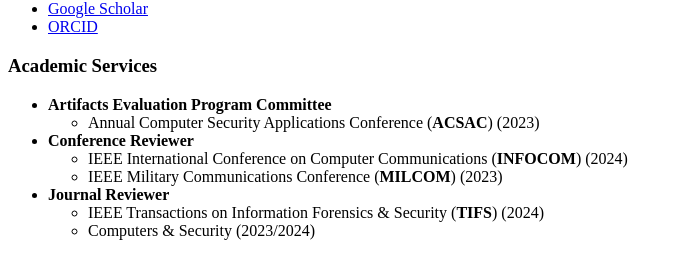
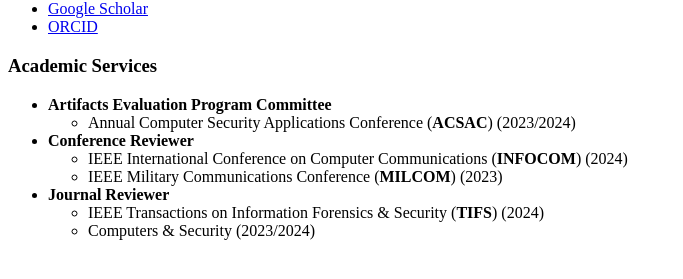
Before and after one commit to YunlongXing/yunlongxing.github.io, a Jekyll site: the page built from _pages/includes/others.md, in a window 1280 px wide. Shown: the part 617-896 px from the top of the page, without its empty margins (0-683 px from the left). Built offline with Jekyll 4.4.1, drawn with Linux system fonts in a browser that asks for light colours; our own code applies the rules of GitHub Pages for plain Markdown files.

Commit message:
Update others.md

```diff
--- a/_pages/includes/others.md
+++ b/_pages/includes/others.md
@@ -1,7 +1,7 @@
 
 # Academic Services
 - **Artifacts Evaluation Program Committee**
-  - Annual Computer Security Applications Conference (**ACSAC**) (2023)
+  - Annual Computer Security Applications Conference (**ACSAC**) (2023/2024)
 - **Conference Reviewer**
   - IEEE International Conference on Computer Communications (**INFOCOM**) (2024)
   - IEEE Military Communications Conference (**MILCOM**) (2023)
```
